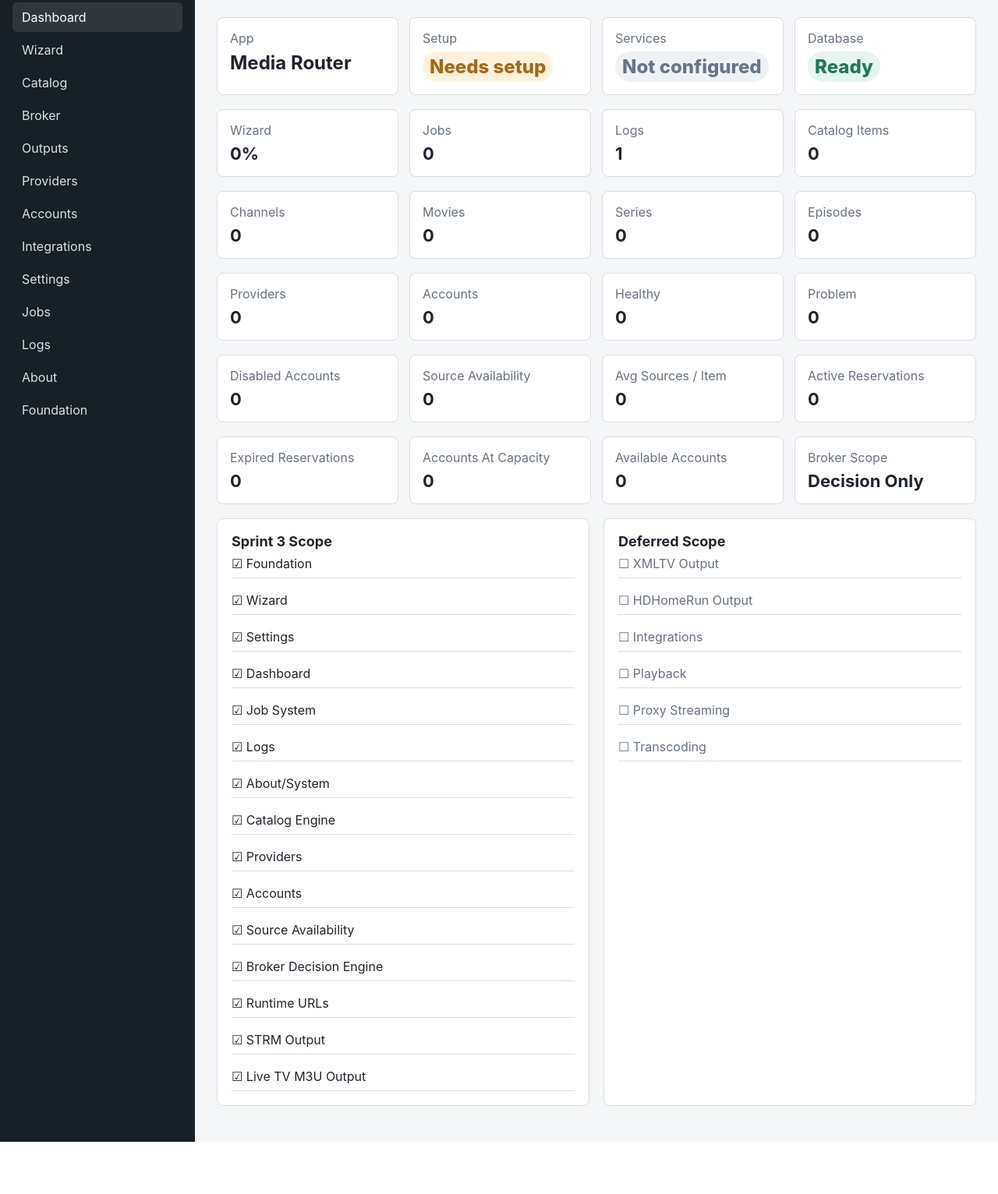
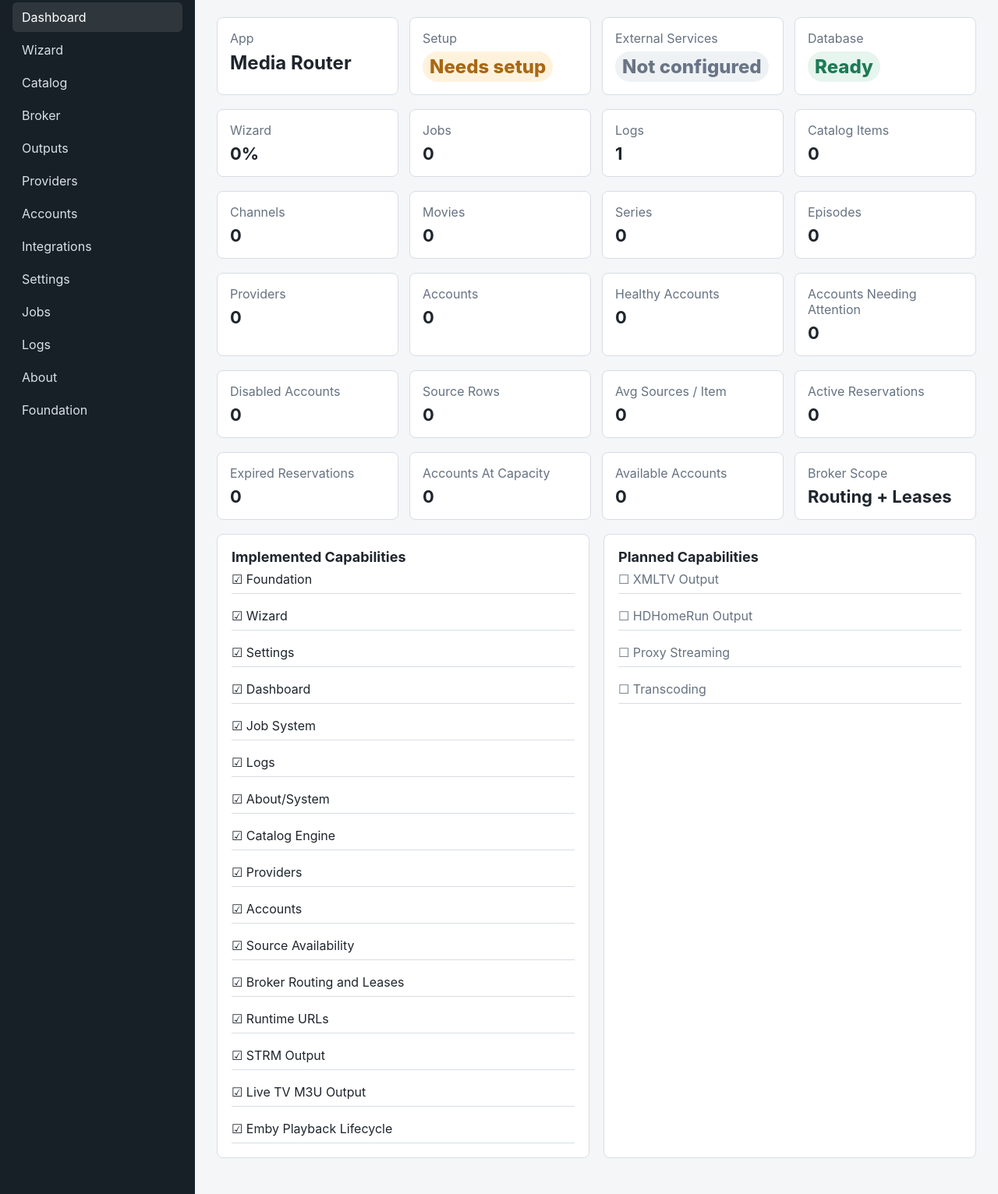
Before and after one commit to drumdandrum/MediaRouter, a FastAPI app: page / in a window 1280 px wide. Shown: the part 87-1619 px from the top of the page at 78% size. Before the commit the page ends 1552 px from the top, so only its background shows below. Run offline with FastAPI, Linux system fonts and the light colour scheme; data that the repository does not hold is empty.

Commit message:
Dashboard: clarify production status labels

```diff
--- a/app/services/dashboard.py
+++ b/app/services/dashboard.py
@@ -11,8 +11,8 @@ from app.services.system import get_system_info
 from app.services.wizard import get_wizard_state, get_wizard_steps
 
 
-SPRINT_SCOPE = ["Foundation", "Wizard", "Settings", "Dashboard", "Job System", "Logs", "About/System", "Catalog Engine", "Providers", "Accounts", "Source Availability", "Broker Decision Engine", "Runtime URLs", "STRM Output", "Live TV M3U Output"]
-DEFERRED_SCOPE = ["XMLTV Output", "HDHomeRun Output", "Integrations", "Playback", "Proxy Streaming", "Transcoding"]
+IMPLEMENTED_CAPABILITIES = ["Foundation", "Wizard", "Settings", "Dashboard", "Job System", "Logs", "About/System", "Catalog Engine", "Providers", "Accounts", "Source Availability", "Broker Routing and Leases", "Runtime URLs", "STRM Output", "Live TV M3U Output", "Emby Playback Lifecycle"]
+PLANNED_CAPABILITIES = ["XMLTV Output", "HDHomeRun Output", "Proxy Streaming", "Transcoding"]
 
 
 def get_dashboard_status() -> DashboardStatus:
@@ -47,7 +47,7 @@ def get_dashboard_status() -> DashboardStatus:
         setup_status="ready" if wizard.setup_complete else "needs_setup",
         setup_status_label="Ready" if wizard.setup_complete else "Needs setup",
         services_status="ready" if services_configured else "not_configured",
-        services_status_label="Ready" if services_configured else "Not configured",
+        services_status_label="Configured" if services_configured else "Not configured",
         database_status=system.database_status,
         database_status_label=system.database_label,
         setup_complete=wizard.setup_complete,
@@ -73,6 +73,6 @@ def get_dashboard_status() -> DashboardStatus:
         broker_expired_reservations=broker.expired_reservations,
         broker_accounts_at_capacity=broker.accounts_at_capacity,
         broker_available_accounts=broker.available_accounts,
-        sprint_scope=SPRINT_SCOPE,
-        deferred_scope=DEFERRED_SCOPE,
+        sprint_scope=IMPLEMENTED_CAPABILITIES,
+        deferred_scope=PLANNED_CAPABILITIES,
     )
--- a/app/templates/index.html
+++ b/app/templates/index.html
@@ -46,7 +46,7 @@
           <div class="metric-grid">
             <article><span>App</span><strong id="dash-app">-</strong></article>
             <article><span>Setup</span><strong id="dash-setup" class="status-badge">-</strong></article>
-            <article><span>Services</span><strong id="dash-services" class="status-badge">-</strong></article>
+            <article><span>External Services</span><strong id="dash-services" class="status-badge">-</strong></article>
             <article><span>Database</span><strong id="dash-database" class="status-badge">-</strong></article>
           </div>
           <div class="metric-grid compact">
@@ -64,12 +64,12 @@
           <div class="metric-grid compact">
             <article><span>Providers</span><strong id="providers-count">0</strong></article>
             <article><span>Accounts</span><strong id="accounts-count">0</strong></article>
-            <article><span>Healthy</span><strong id="healthy-accounts-count">0</strong></article>
-            <article><span>Problem</span><strong id="problem-accounts-count">0</strong></article>
+            <article><span>Healthy Accounts</span><strong id="healthy-accounts-count">0</strong></article>
+            <article><span>Accounts Needing Attention</span><strong id="problem-accounts-count">0</strong></article>
           </div>
           <div class="metric-grid compact">
             <article><span>Disabled Accounts</span><strong id="disabled-accounts-count">0</strong></article>
-            <article><span>Source Availability</span><strong id="availability-count">0</strong></article>
+            <article><span>Source Rows</span><strong id="availability-count">0</strong></article>
             <article><span>Avg Sources / Item</span><strong id="average-sources-count">0</strong></article>
             <article><span>Active Reservations</span><strong id="broker-active-count">0</strong></article>
           </div>
@@ -77,15 +77,15 @@
             <article><span>Expired Reservations</span><strong id="broker-expired-count">0</strong></article>
             <article><span>Accounts At Capacity</span><strong id="broker-capacity-count">0</strong></article>
             <article><span>Available Accounts</span><strong id="broker-available-count">0</strong></article>
-            <article><span>Broker Scope</span><strong>Decision Only</strong></article>
+            <article><span>Broker Scope</span><strong>Routing + Leases</strong></article>
           </div>
           <div class="split">
             <section class="panel">
-              <h2>Sprint 3 Scope</h2>
+              <h2>Implemented Capabilities</h2>
               <div id="sprint-scope" class="check-list"></div>
             </section>
             <section class="panel">
-              <h2>Deferred Scope</h2>
+              <h2>Planned Capabilities</h2>
               <div id="deferred-scope" class="muted-list"></div>
             </section>
           </div>
@@ -183,7 +183,7 @@
           <div class="metric-grid compact">
             <article><span>At Capacity</span><strong id="broker-capacity-accounts">0</strong></article>
             <article><span>Available Accounts</span><strong id="broker-available-accounts">0</strong></article>
-            <article><span>Broker Scope</span><strong>Decision Only</strong></article>
+            <article><span>Broker Scope</span><strong>Routing + Leases</strong></article>
             <article><span>Playback</span><strong>Deferred</strong></article>
           </div>
           <section class="panel">
```
Also changed, not shown: docs/Backlog.md (+1 -1 lines), tests/test_dashboard_catalog_metrics.py (+14 -0 lines).
